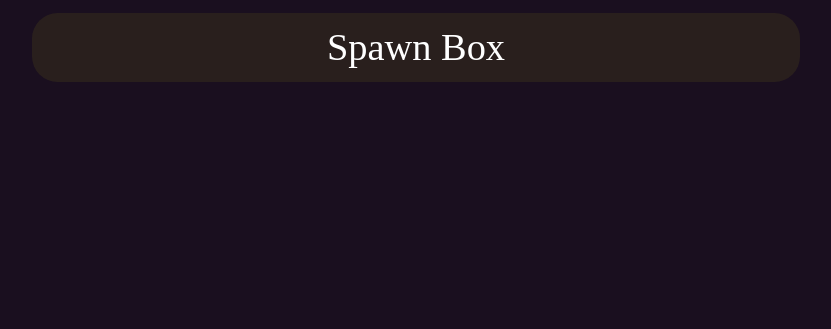
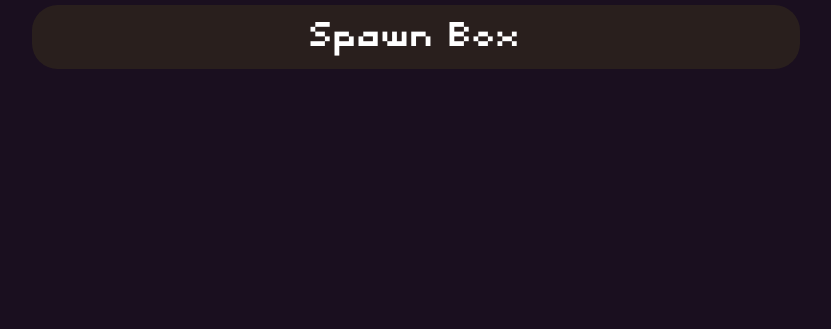
Before and after one commit to tyy-8/Phantom, a plain HTML site: page index.html in a window 1280 px wide. Shown: the part 471-800 px from the top of the page, without its empty margins (224-1055 px from the left). Drawn offline with Linux system fonts and the light colour scheme.

Commit message:
Update styles.css

```diff
--- a/styles.css
+++ b/styles.css
@@ -1,5 +1,5 @@
 @font-face {
-    font-family: '';
+    font-family: 'Utopium';
     src: url('Utopium-Regular.otf') format('opentype');
 }
 * {
```
